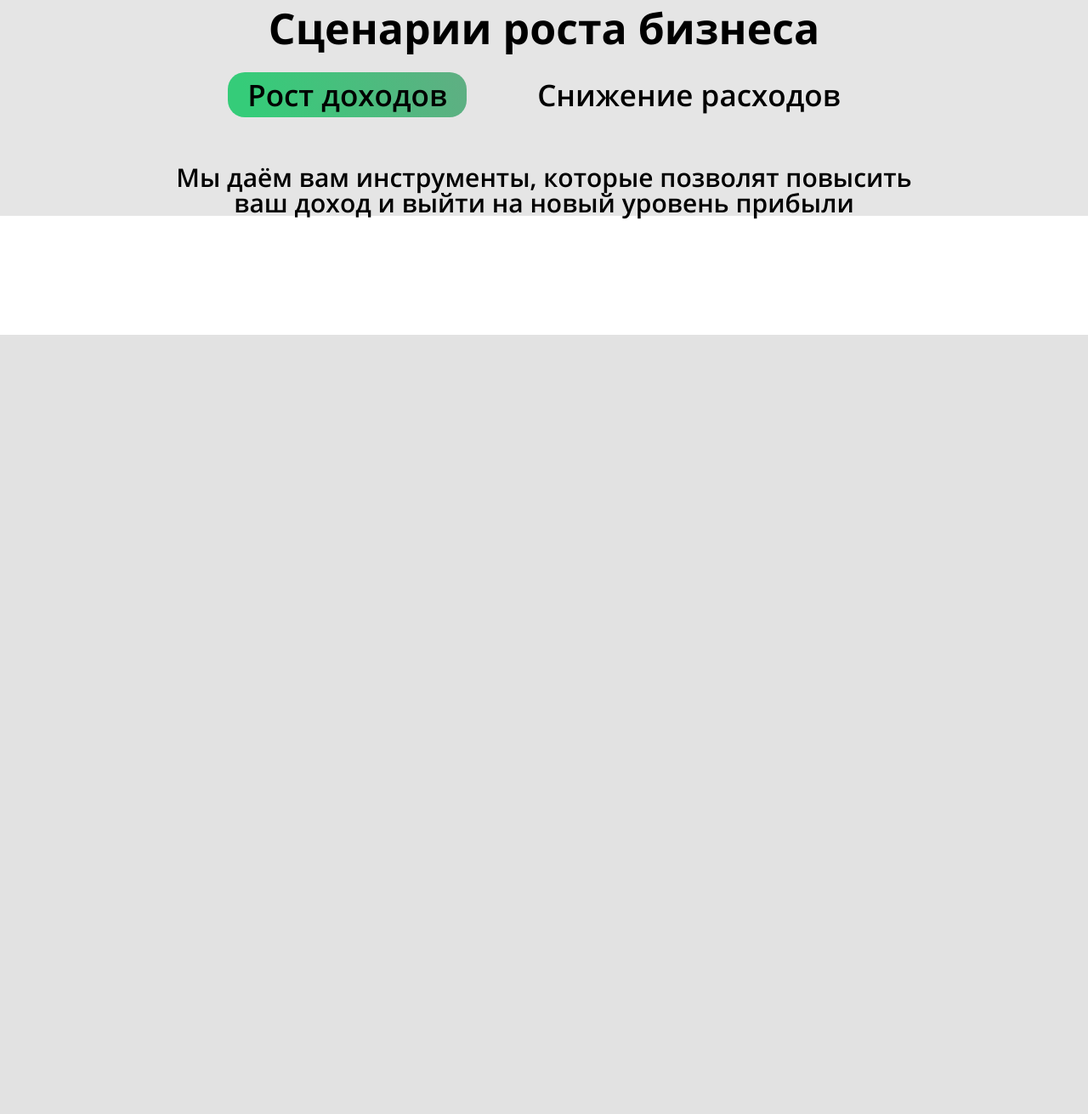
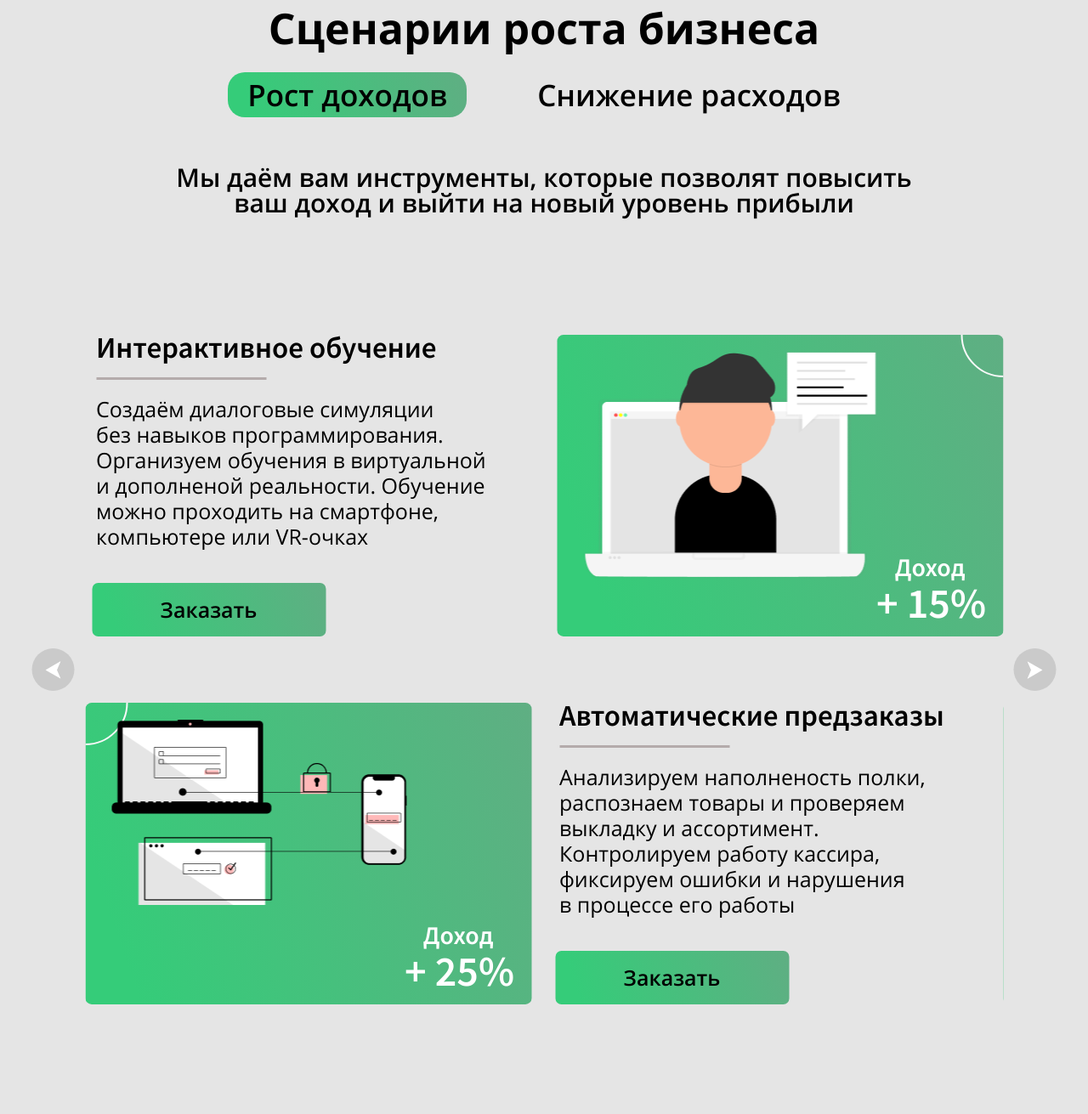
Before and after one commit to obscuremax/BF-internship, a Node project: template src/pages/index.pug in a window 1280 px wide. Shown: the part 2475-3786 px from the top of the page at 85% size. Before the commit the page ends 2869 px from the top, so only its background shows below. Run offline with Node 20 templates, Linux system fonts and the light colour scheme; the template is opened without the code that fills it, so the values that code supplies are empty; style sheets or scripts are compiled from the project's sources.

Commit message:
add block scenario

```diff
--- /dev/null
+++ b/src/pages/components/layout-slider.pug
@@ -0,0 +1,6 @@
+.slider
+  a(href="#").slider_link
+    +arroy("slider_image slider_image--rotate180")
+  block box
+  a(href="#").slider_link
+    +arroy("slider_image")
--- /dev/null
+++ b/src/pages/components/scenario-cards.pug
@@ -0,0 +1,9 @@
+include ../mixin/scenario-card
+
+- let scenarioCards = [[{income: "+ 15%", src: "../../img/income15.png", title: "Интерактивное обучение", subtitle: "Создаём диалоговые симуляции без навыков программирования. Организуем обучения в виртуальной и дополненой реальности. Обучение можно проходить на смартфоне, компьютере или VR-очках", reverse: true}, {income: "+ 25%", src: "../../img/income25.png", title: "Автоматические предзаказы", subtitle: "Анализируем наполненость полки, распознаем товары и проверяем выкладку и ассортимент. Контролируем работу кассира, фиксируем ошибки и нарушения в процессе его работы", reverse: false}], [{income: "+ 13%", src: "../../img/income13.png", title: "Видео аналитика", subtitle: "Создаём автозаказы, предоставляем аналитику в виде отчётов и дашбордов", reverse: true}, {income: "+ 35%", src: "../../img/income35.png", title: "Оценка эффективности рекламы", subtitle: "Анализируем полки, распознаем товары и проверяем выкладку и ассортимент. Контролируем работу кассира, фиксируем ошибки и нарушения в процессе его работы", reverse: false}]]
+
+.scenario-cards
+  each row in scenarioCards
+    .scenario-cards_row
+      each col in row
+        +scenario-card(col)
--- /dev/null
+++ b/src/pages/components/scenario-slider.pug
@@ -0,0 +1,5 @@
+extends ./layout-slider
+
+block box
+  .container
+    include ./scenario-cards
--- a/src/pages/components/scenario.pug
+++ b/src/pages/components/scenario.pug
@@ -1,10 +1,14 @@
 include ../mixin/title
 include ../mixin/section-menu
 
+
 - let scenarioLinks = [{adress: "#", name: "Рост доходов", className: "section-menu_link section-menu_link--active"}, {adress: "#", name: "Снижение расходов", className: "section-menu_link"}]
+
+
 
 .scenario
   .container
     +title("Сценарии роста бизнеса", "scenario_title")
     +section-menu(scenarioLinks)
     include ../includes/scenario-par
+  include ./scenario-slider
--- /dev/null
+++ b/src/pages/mixin/scenario-card.pug
@@ -0,0 +1,20 @@
+include ./subtitle
+include ./button
+
+mixin scenario-card(obj)
+  if obj.reverse === true
+    .scenario-card.scenario-card--reverse
+      .scenario-card_box(data-income=obj.income)
+        img.scenario-card_image(src=obj.src, alt="")
+        span.scenario-card_text Доход
+      .scenario-card_content
+        +subtitle(obj.title, obj.subtitle)
+        +button("Заказать", "scenario-card_button")
+  else
+    .scenario-card
+        .scenario-card_box.scenario-card_box--reverse(data-income=obj.income)
+          img.scenario-card_image(src=obj.src, alt="")
+          span.scenario-card_text Доход
+        .scenario-card_content
+          +subtitle(obj.title, obj.subtitle)
+          +button("Заказать", "scenario-card_button")
--- a/src/styles/components/components.scss
+++ b/src/styles/components/components.scss
@@ -16,6 +16,12 @@
 
 @import "dream";
 
+@import "scenario-card";
+
 @import "simple";
 
 @import "scenario";
+
+@import "scenario-cards";
+
+@import "slider";
--- /dev/null
+++ b/src/styles/components/scenario-card.scss
@@ -0,0 +1,121 @@
+@import "../mixins/font";
+
+@import "../mixins/font-size";
+
+@import "../utils/variables";
+
+.scenario-card {
+  display: flex;
+  flex-direction: row;
+  justify-content: space-between;
+  width: 108rem;
+  max-width: 108rem;
+
+  &--reverse {
+    flex-direction: row-reverse;
+  }
+
+  &_box {
+    width: 52.5rem;
+    max-width: 52.5rem;
+    height: 35.5rem;
+    max-height: 35.5rem;
+    background: $success;
+    border-radius: 0.73rem;
+    overflow: hidden;
+    position: relative;
+
+    &::before {
+      content: "";
+      display: block;
+      position: absolute;
+      width: 10rem;
+      height: 10rem;
+      border-radius: 50%;
+      border: 2px solid #f9f9f9;
+      top: -5rem;
+      right: -5rem;
+    }
+
+    &::after {
+      content: attr(data-income);
+      position: absolute;
+      display: block;
+
+      @include font("Source Sans Pro", 600);
+
+      @include font-size($big, $medium);
+
+      color: $light;
+      right: 2rem;
+      bottom: 2.4rem;
+    }
+  }
+
+  &_box--reverse::before {
+    left: -5rem;
+
+    .scenario-card_content {
+      margin-right: 20px;
+    }
+  }
+
+  &_image {
+    position: absolute;
+    top: 2rem;
+    left: 3.1rem;
+  }
+
+  &_text {
+    position: absolute;
+    display: inline-block;
+
+    @include font("Source Sans Pro", 600);
+
+    @include font-size($medium);
+
+    color: $light;
+    bottom: 6.7rem;
+    right: 4.46rem;
+  }
+
+  .subtitle {
+    margin-left: 1.3rem;
+
+    &_main {
+
+      @include font("Source Sans Pro", 600);
+
+      @include font-size($medium-bg, $medium);
+    }
+
+    &_text {
+
+      @include font-size($medium-sm, $medium);
+
+      letter-spacing: 0;
+    }
+  }
+
+  &_button {
+    margin-left: 0.8rem;
+    width: 27.5rem;
+    height: 6.3rem;
+    font-weight: 600;
+
+    @include font-size($medium-sm, 6.3rem);
+
+    color: $primary;
+    background: $success;
+    display: block;
+    text-align: center;
+    border-radius: 0.7rem;
+  }
+
+  &_content {
+    display: flex;
+    flex-direction: column;
+    justify-content: space-between;
+    width: 53.5rem;
+  }
+}
--- /dev/null
+++ b/src/styles/components/scenario-cards.scss
@@ -0,0 +1,13 @@
+.scenario-cards {
+  display: flex;
+  flex-direction: row;
+  overflow: hidden;
+
+  &_row {
+    display: flex;
+    flex-direction: column;
+    height: 78.8rem;
+    max-height: 78.8rem;
+    justify-content: space-between;
+  }
+}
--- a/src/styles/components/scenario.scss
+++ b/src/styles/components/scenario.scss
@@ -1,11 +1,13 @@
 @import "../utils/variables";
 
 .scenario {
+  height: 130.3rem;
+
   &_title {
     font-weight: bold;
     font-size: $big;
     line-height: $big;
-    margin-top: .2rem;
+    margin-top: 0.2rem;
     margin-bottom: 4.4rem;
   }
 
--- /dev/null
+++ b/src/styles/components/slider.scss
@@ -0,0 +1,31 @@
+@import "../utils/variables";
+
+.slider {
+  display: flex;
+  align-items: center;
+  justify-content: space-between;
+  position: absolute;
+  width: 120.5rem;
+  left: 50%;
+  transform: translate(-50%, 0);
+
+  &_link {
+    width: 5rem;
+    height: 5rem;
+    background-color: rgba(196, 196, 196, 0.8);
+    border-radius: 50%;
+    display: flex;
+    align-items: center;
+    justify-content: center;
+  }
+
+  &_image {
+    path {
+      fill: $light;
+    }
+
+    &--rotate180 {
+      transform: rotate(180deg);
+    }
+  }
+}
```
Also changed, not shown: src/pages/components/sphere-slider.pug (+5 -5 lines), src/img/income13.png (added), src/img/income15.png (added), src/img/income25.png (added), src/img/income35.png (added).
